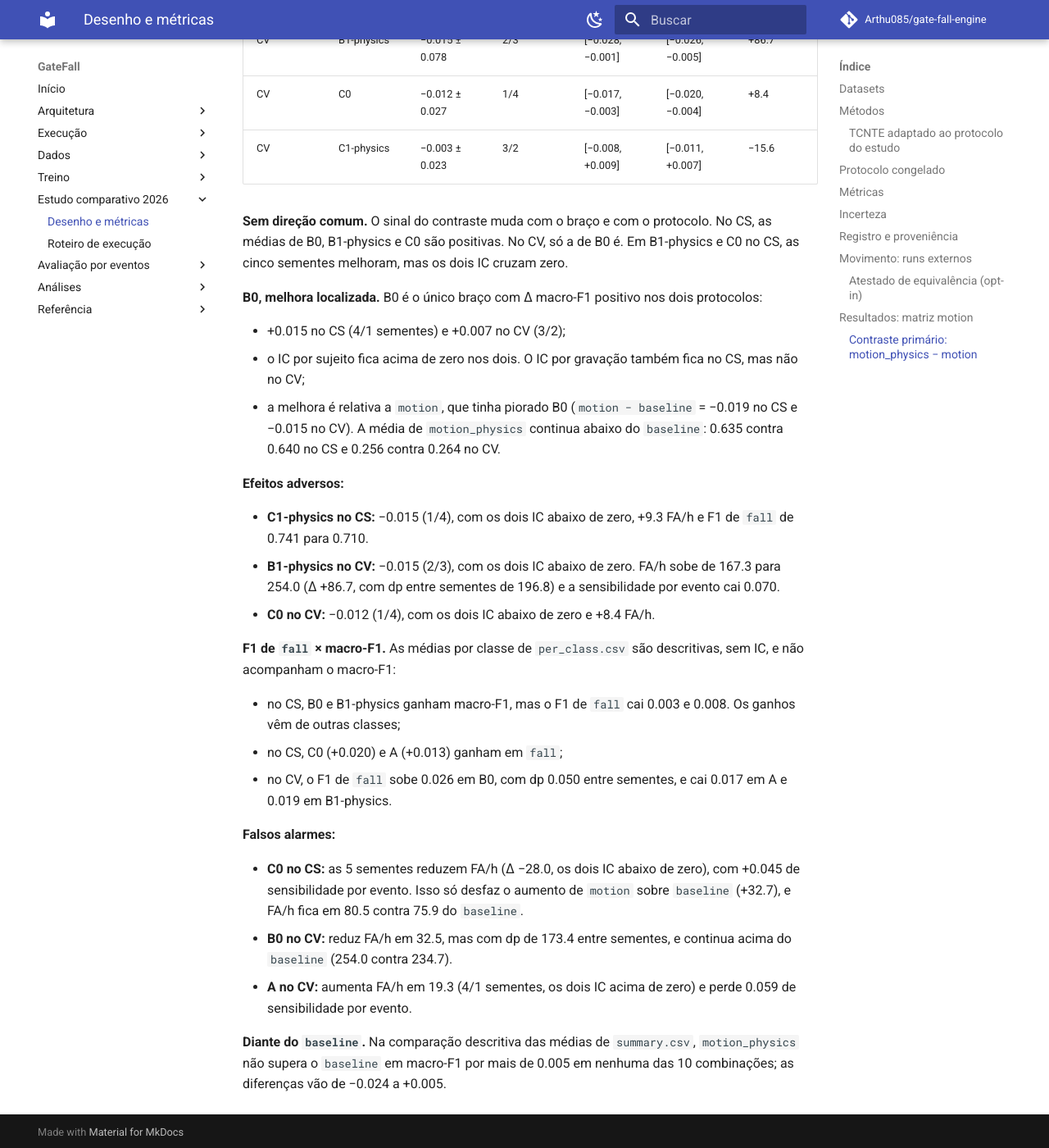
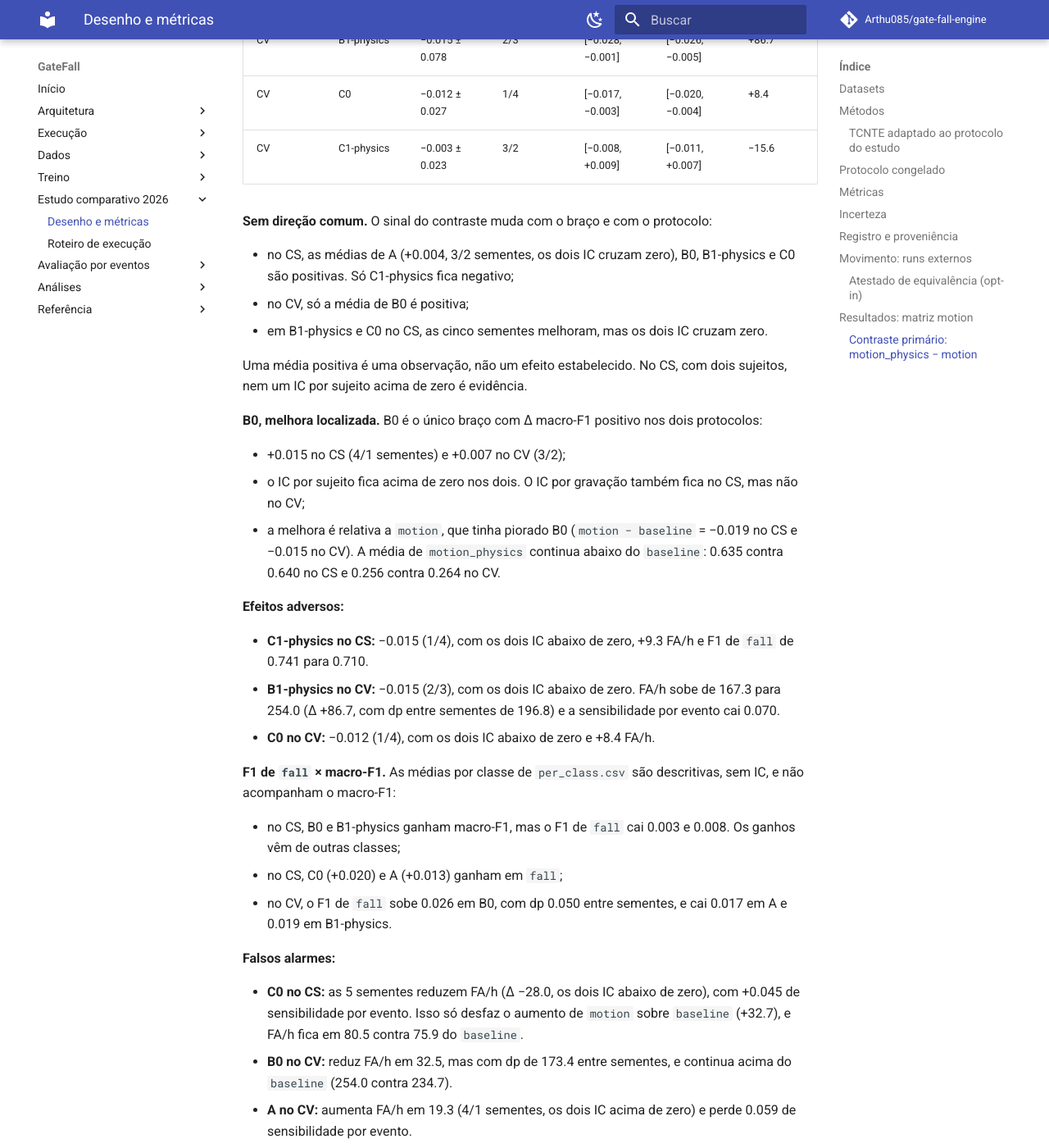
Before and after one commit to Arthu085/gate-fall-engine, an MkDocs documentation site: the page built from docs/experiments/comparative-study.md, in a window 1280 px wide and 1400 px high, scrolled down 8551 px. Shown: the whole window at 82% size. Built offline with MkDocs 1.6.1 and Material for MkDocs 9.7.7, drawn with Linux system fonts in a browser that asks for light colours; comment, search, counter and statistics services are not loaded; some of the changed text lies outside the part shown.

Commit message:
docs(study): correct motion results baseline range and positive contrasts
Co-Authored-By: Claude Opus 5.5 <noreply@anthropic.com>

```diff
--- a/docs/experiments/comparative-study.md
+++ b/docs/experiments/comparative-study.md
@@ -270,9 +270,15 @@ Cuidados de leitura:
 | CV | C0 | −0.012 ± 0.027 | 1/4 | [−0.017, −0.003] | [−0.020, −0.004] | +8.4 |
 | CV | C1-physics | −0.003 ± 0.023 | 3/2 | [−0.008, +0.009] | [−0.011, +0.007] | −15.6 |
 
-**Sem direção comum.** O sinal do contraste muda com o braço e com o protocolo. No CS, as médias
-de B0, B1-physics e C0 são positivas. No CV, só a de B0 é. Em B1-physics e C0 no CS, as cinco
-sementes melhoram, mas os dois IC cruzam zero.
+**Sem direção comum.** O sinal do contraste muda com o braço e com o protocolo:
+
+- no CS, as médias de A (+0.004, 3/2 sementes, os dois IC cruzam zero), B0, B1-physics e C0
+  são positivas. Só C1-physics fica negativo;
+- no CV, só a média de B0 é positiva;
+- em B1-physics e C0 no CS, as cinco sementes melhoram, mas os dois IC cruzam zero.
+
+Uma média positiva é uma observação, não um efeito estabelecido. No CS, com dois sujeitos, nem um
+IC por sujeito acima de zero é evidência.
 
 **B0, melhora localizada.** B0 é o único braço com Δ macro-F1 positivo nos dois protocolos:
 
@@ -310,6 +316,8 @@ não acompanham o macro-F1:
 - **A no CV:** aumenta FA/h em 19.3 (4/1 sementes, os dois IC acima de zero) e perde 0.059 de
   sensibilidade por evento.
 
-**Diante do `baseline`.** Na comparação descritiva das médias de `summary.csv`, `motion_physics`
-não supera o `baseline` em macro-F1 por mais de 0.005 em nenhuma das 10 combinações; as
-diferenças vão de −0.024 a +0.005.
+**Diante do `baseline`.** Na comparação descritiva das médias de `summary.csv`, as diferenças de
+macro-F1 entre `motion_physics` e `baseline` nas 10 combinações vão de −0.0244 a +0.0054. O
+maior ganho é o de A no CS (0.5941 para 0.5995). Ele é menor que o desvio entre sementes desses
+métodos (0.029 e 0.015) e não tem contraste pareado nem IC neste relatório. Nas outras nove
+combinações, a diferença é no máximo +0.0021.
```
